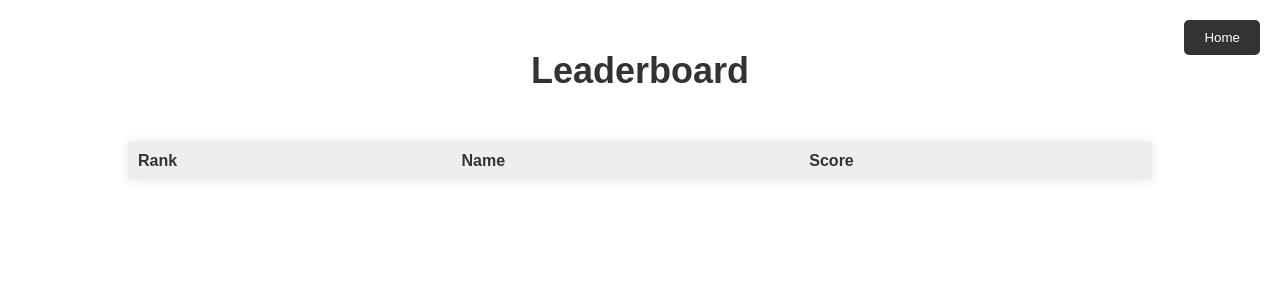
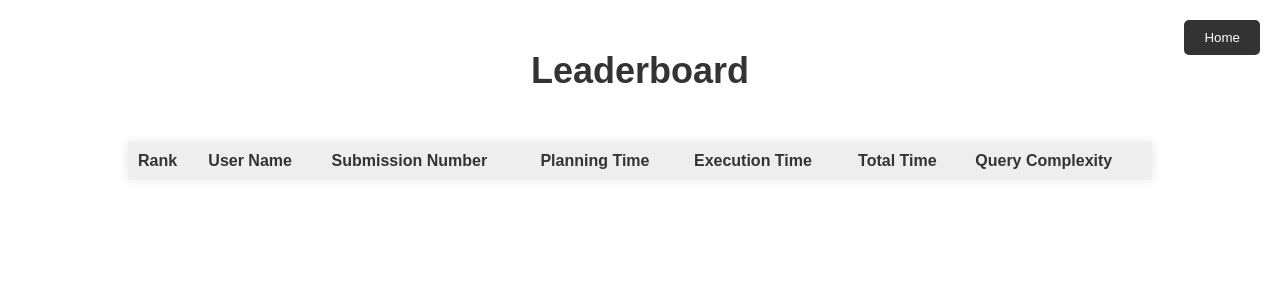
Before and after one commit to AnjuGopalkrishnan/leaderboard, a FastAPI app: page /leaderboard.html in a window 1280 px wide. Shown: the top 300 px of the page. Run offline with FastAPI, Linux system fonts and the light colour scheme; lists and menus that the app fills with data are empty.

Commit message:
Add api for converting access token to user id

```diff
--- a/main.py
+++ b/main.py
@@ -424,3 +424,9 @@ def test(current_user: infra.db.User = Depends(jwt_methods.get_current_user)):
     query = "select * from users"
     print(current_user)
     return lib.metricCal.get_query_score(query)
+
+
+@app.get("/v1/userFromToken")
+def getUserFromToken(current_user: infra.db.User = Depends(jwt_methods.get_current_user)):
+    user_id = current_user.user_id
+    return {"user_id": user_id}
--- a/templates/leaderboard.html
+++ b/templates/leaderboard.html
@@ -86,19 +86,23 @@
         <thead>
             <tr>
                 <th>Rank</th>
-                <th>Name</th>
-                <th>Score</th>
+                <th>User Name</th>
+                <th>Submission Number</th>
+                <th>Planning Time</th>
+                <th>Execution Time</th>
+                <th>Total Time</th>
+                <th>Query Complexity</th>
             </tr>
         </thead>
         <tbody id="leaderboard-body">
         </tbody>
     </table>
     <button class ="back-button" id="back-button">Home</button>
-
-    <script>
+<script>
         const urlParams = new URLSearchParams(window.location.search);
         const accessToken = urlParams.get('access_token');
         const cId = urlParams.get('id');
+        console.log("id is "+ cId)
         const apiUrl = "/v1/competitions/leaderboard/"+cId;
 
         // Function to populate the leaderboard table with data from the API response
@@ -111,13 +115,28 @@
                 const row = document.createElement("tr");
                 const rank = document.createElement("td");
                 const name = document.createElement("td");
-                const score = document.createElement("td");
+                const submissionNumber = document.createElement("td");
+                const planningTime = document.createElement("td");
+                const executionTime = document.createElement("td");
+                const totalTime = document.createElement("td");
+                const queryComplexityScore = document.createElement("td");
+
                 rank.innerText = index + 1;
-                name.innerText = entry.name;
-                score.innerText = entry.score;
+                name.innerText = entry.username;
+                submissionNumber.innerText = 1;
+                planningTime.innerHTML = entry.planning_time;
+                executionTime.innerHTML = entry.execution_time;
+                totalTime.innerHTML = entry.total_time;
+                queryComplexityScore.innerHTML = entry.query_complexity;
+
                 row.appendChild(rank);
                 row.appendChild(name);
-                row.appendChild(score);
+                row.appendChild(submissionNumber);
+                row.appendChild(planningTime);
+                row.appendChild(executionTime);
+                row.appendChild(totalTime);
+                row.appendChild(queryComplexityScore);
+
                 leaderboardBody.appendChild(row);
             });
         };
@@ -130,11 +149,9 @@
         // Make the API call and populate the leaderboard on page load
         fetch(apiUrl, {
             headers: {
-                'Authorization': `Bearer ${accessToken}`,
-                'Content-Type': 'application/json'
+                'Authorization': `Bearer ${accessToken}`
             }
-        })
-            .then(response => response.json())
+        }).then(response => response.json())
             .then(data => populateLeaderboard(data))
             .catch(error => handleApiError(error));
 
```
